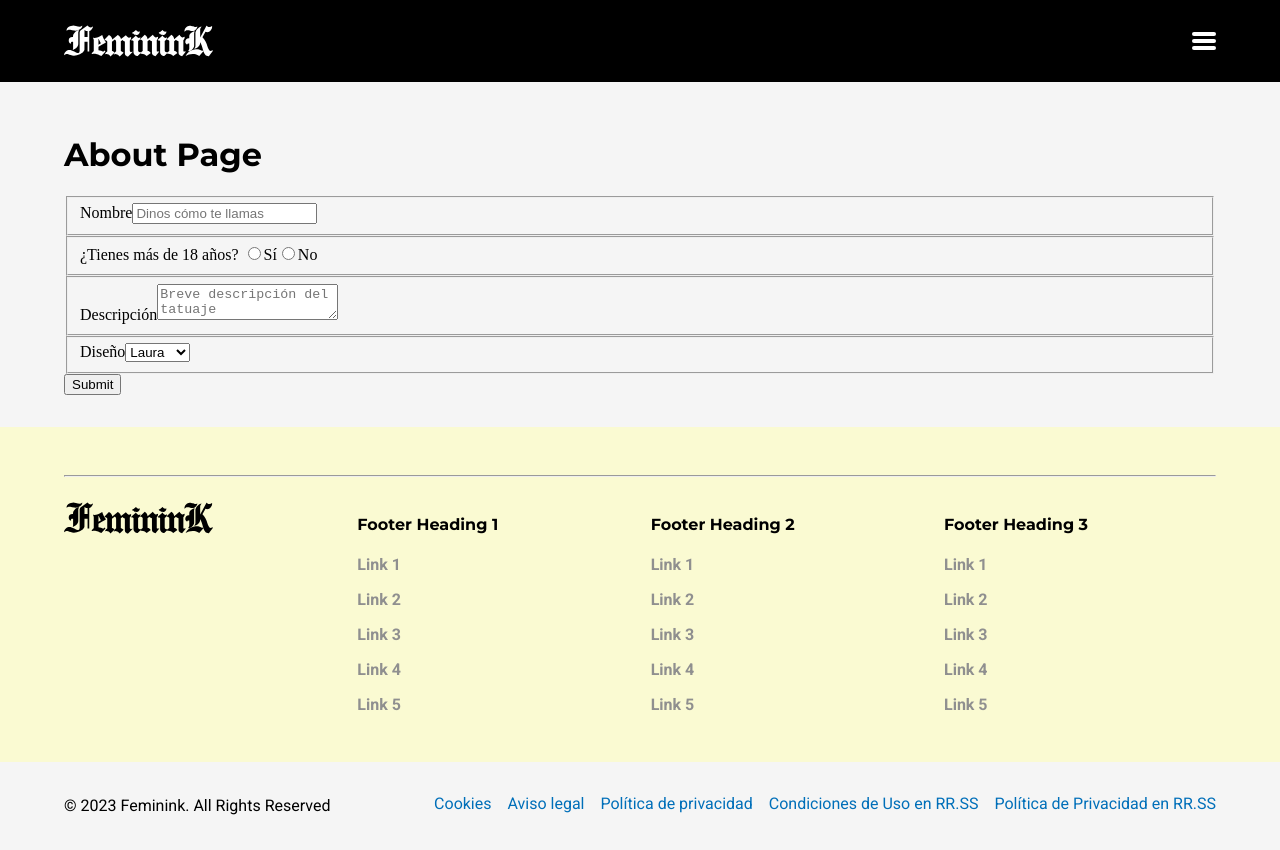
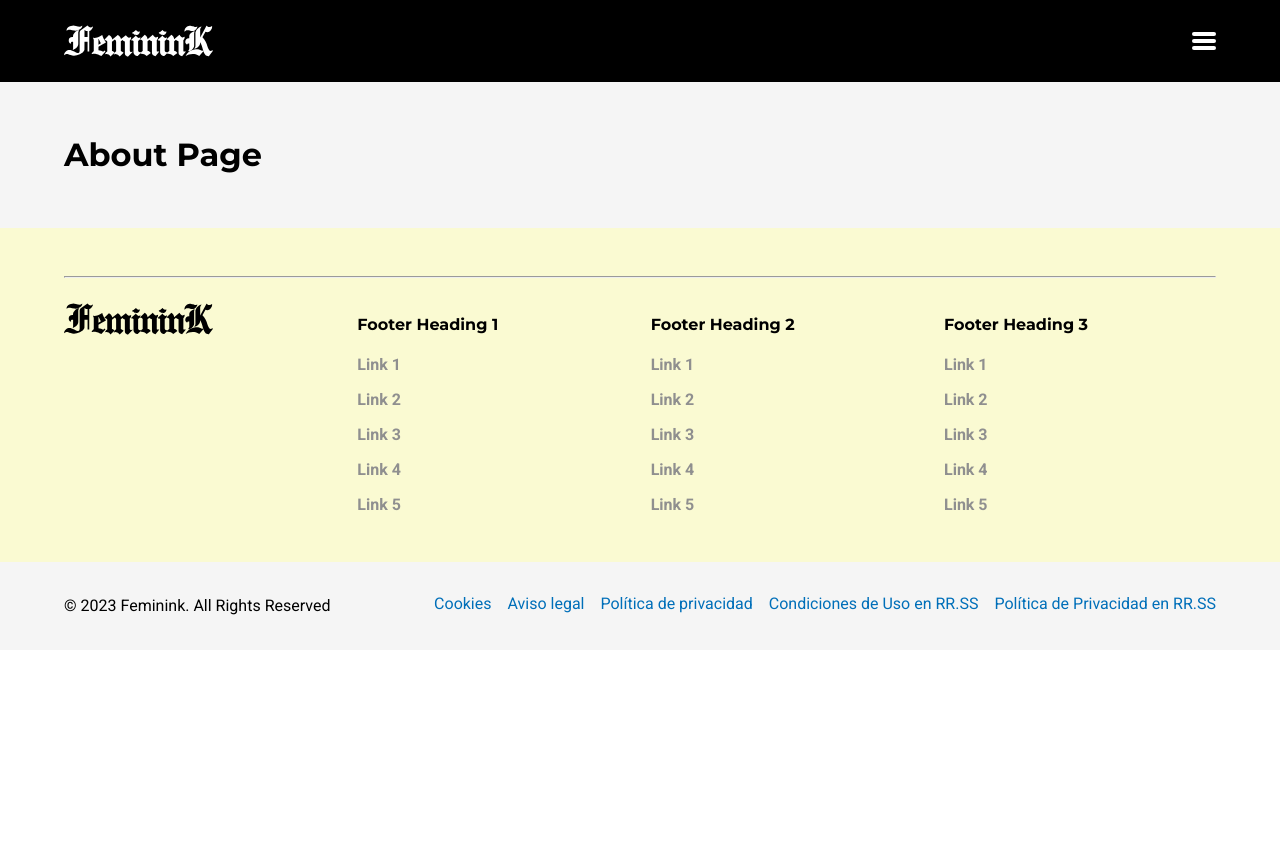
Before and after one commit to Feminink/Feminink, a React (Create React App) app: page /about in a window 1280 px wide. After the commit the page ends 800 px from the top, so only its background shows below. Built offline with nearby package versions, Linux system fonts and the light colour scheme.

Commit message:
first functionality of form

```diff
--- a/src/components/ContactComponent/ContactComponent.jsx
+++ b/src/components/ContactComponent/ContactComponent.jsx
@@ -2,67 +2,69 @@ import React, { useState } from 'react';
 import PropTypes from 'prop-types';
 import  './ContactComponent.scss';
 
-//IMPORT USESELECTOR
+// IMPORT FUNCIÖN DE CONTACTAR
+import { doContact } from '../../store/Tattoo/actions';
+//IMPORT HOOKS
 import { useDispatch, useSelector } from 'react-redux';
 
-//IMPORT FUNCIÖN DOCONTACT
-import {doContact} from '../../store/Tattoo/actions'
 
 const ContactComponent = () => {
 
-const {form} = useSelector((state)=> state.TattooReducer);
+const dispatch = useDispatch();
+//HAY QUE PERMITIR QUE NOS CONTACTEN SIN ESTAR REGISTRADO?
 
-//CREO ESTADOS PARA SETEAR VALOR DEL FORMULARIO
-const [ name, setName] = useState("");
-const [ age, setAge] = useState("");
-const [ description, setDescription] = useState("");
-const [ artist , setArtist] = useState("");
-const [ design, setDesign] = useState("");
+const {form} = useSelector((state)=>state.TattooReducer);
 
-const dispatch = useDispatch();
+//CREO ESTADOS PARA SETEAR VALORES DE LOS INPUTS
+const [name, setName] = useState("");
+const [description, setDescription] = useState("");
+const [email, setEmail] = useState("");
+const [color, setColor] = useState("#000000");
+// const [artist, setArtist] = useState("artists");
 
-const tryToContact = (e) =>{
-  dispatch(doContact(e))
+const sendForm = () =>{
+  dispatch(doContact({name: name, description: description}))
 }
-console.log(name, artist, description)
- return(  <section className="section__form">
-   <form className='form'>
+
+
+
+       return(<div className='div__contact'>
+          <form>
             <fieldset>
-      <label>Nombre</label>
-      <input value={name} onChange={(e)=> setName(e.target.value)} type="text" placeholder="Dinos cómo te llamas" id="name"></input>
-    </fieldset>
-{/* // EL CAMPO AGE COGE AMBOS VALORES, CAMBIAR Y TIENE QUE SER BOOLEANO */}
-    <fieldset>
-     <label>¿Tienes más de 18 años? </label>
-       <input value={age} onChange={(e)=> setAge(e.target.value)} type="radio" id="ageYes" name="age" />Sí
-      <input value={age} onChange={(e)=> setAge(e.target.value)} type="radio" id="ageNo"   name="age" />No
+              <label>Nombre </label>
+              <input type="text" value={name} onChange={(e)=>setName(e.target.value)} required></input>
             </fieldset>
 
             <fieldset>
-      <label>Descripción</label>
-      <textarea value={description} onChange={(e)=> setDescription(e.target.value)} type="text" placeholder="Breve descripción del tatuaje" id="description" required="required" ></textarea>
+              <label>Email </label>
+              <input type="text" value={email} onChange={(e)=>setEmail(e.target.value)} required></input>
             </fieldset>
 
             <fieldset>
-      <label>Diseño</label>
-      <select  value={artist} onChange={(e)=> setArtist(e.target.value)} name="artist" >
-      {/* AQUÍ UNA VARIABLE CON CADA UNO DE LOS NOMBRES DE LOS USERS */}
-        <option> Laura</option>
-        <option> Ignacio</option>
-        <option> Miriam </option>
-      </select>
+               <label>Descripción del tatuaje </label>
+               <textarea type="text" value={description} onChange={(e)=>setDescription(e.target.value)} required></textarea>
             </fieldset>
 
             {/* <fieldset> */}
-   {/* <label>Diseño</label> */}
-   {/* <input value={design} onChange={(e)=> setDesign(e.target.value)} type="color" placeholder="Gama cromática" id="color" ></input>  */}
+                {/* <label>Artista </label> */}
+                {/* <select type="text" value={artist} onChange={(e)=>setArtist(e.target.value)} required> */}
+                {/* <option  >artistas</option> */}
+                {/* <option value={artist} >Nacho</option> */}
+                {/* <option value={artist} >Laura</option> */}
+                {/* <option value={artist} >Miriam</option> */}
+                {/* </select> */}
             {/* </fieldset> */}
-  <input className='form__submit' onClick={()=> tryToContact()} type="submit"/>
+
+            <fieldset>
+               <label>Color base </label>
+               <input type="color" value={color} onChange={(e)=>setColor(e.target.value)} required></input>
+            </fieldset>
 
           </form>
-  </section>)
-};
+          <button type="button" onClick={sendForm}> Enviar </button>
+       </div>)
 
+            }
 ContactComponent.propTypes = {};
 
 ContactComponent.defaultProps = {};
--- a/src/components/InspirationComponent/InspirationComponent.jsx
+++ b/src/components/InspirationComponent/InspirationComponent.jsx
@@ -43,7 +43,7 @@ const InspirationComponent = () => {
 
  {inspiration.map((woman)=>{
   return (
-    <section className='div__inspiration__section'>
+    <section key={woman.id} className='div__inspiration__section'>
     <div className='div__inspiration__wrapper'>
     <div className='div__img'>
       <img  className='div__img__img' src={woman.image} alt={woman.name}></img>
--- a/src/layout/FooterComponent/FooterComponent.jsx
+++ b/src/layout/FooterComponent/FooterComponent.jsx
@@ -50,7 +50,7 @@ const FooterComponent = () => {
             </div>
             <div className="footer-nav__column">
               <h4 className="footer-nav__h4 h4">Footer Heading 3</h4>
-              <ul class="footer-nav__ul">
+              <ul className="footer-nav__ul">
                 <li className="footer-nav__li li"><Link to="#" className="footer-nav__link link">Link 1</Link></li>
                 <li className="footer-nav__li li"><Link to="#" className="footer-nav__link link">Link 2</Link></li>
                 <li className="footer-nav__li li"><Link to="#" className="footer-nav__link link">Link 3</Link></li>
@@ -67,7 +67,7 @@ const FooterComponent = () => {
             <div className="footer__copyright">
               <p className="footer-copyright__p p">© {getCurrentYear()} Feminink. All Rights Reserved</p>
             </div>
-            <ul class="legal-nav__ul ul">
+            <ul className="legal-nav__ul ul">
               <li className="legal-nav__li li"><Link to="#" className="legal-nav__link link">Cookies</Link></li>
               <li className="legal-nav__li li"><Link to="#" className="legal-nav__link link">Aviso legal</Link></li>
               <li className="legal-nav__li li"><Link to="#" className="legal-nav__link link">Política de privacidad</Link></li>
--- a/src/pages/About/About.jsx
+++ b/src/pages/About/About.jsx
@@ -1,11 +1,9 @@
 import React from "react";
 // IMPORT COMPONENT
-import ContactComponent from '../../components/ContactComponent/ContactComponent';
 const About = () => {
   return (
     <>
       <h1>About Page</h1>
-      <ContactComponent></ContactComponent>
     </>
   )
 };
--- a/src/pages/Inspiration/Inspiration.jsx
+++ b/src/pages/Inspiration/Inspiration.jsx
@@ -1,5 +1,7 @@
 import React from 'react'
 import InspirationComponent from '../../components/InspirationComponent/InspirationComponent'
+import ContactComponent from '../../components/ContactComponent/ContactComponent';
+
 import machine from '../../assets/images/machine.png'
 import rose from '../../assets/images/rose.png'
 
--- a/src/store/Tattoo/actions.jsx
+++ b/src/store/Tattoo/actions.jsx
@@ -64,8 +64,8 @@ export function actionDoContactFail(error){
 
 export function doContact(userContactForm){
     return async (dispatch)=>{
-        dispatch(actionDoContact(userContactForm))
         try {
+            dispatch(actionDoContact(userContactForm))
             const res = await axios.post("http://localhost:3000/contact", userContactForm)
             console.log(res, "res")
             dispatch(actionDoContactOk(res.data))
```
Also changed, not shown: back/back.json (+37 -31 lines), src/pages/Contact/Contact.jsx (added, +11 -0 lines). Lines whose indentation alone changed are shown as unchanged.
